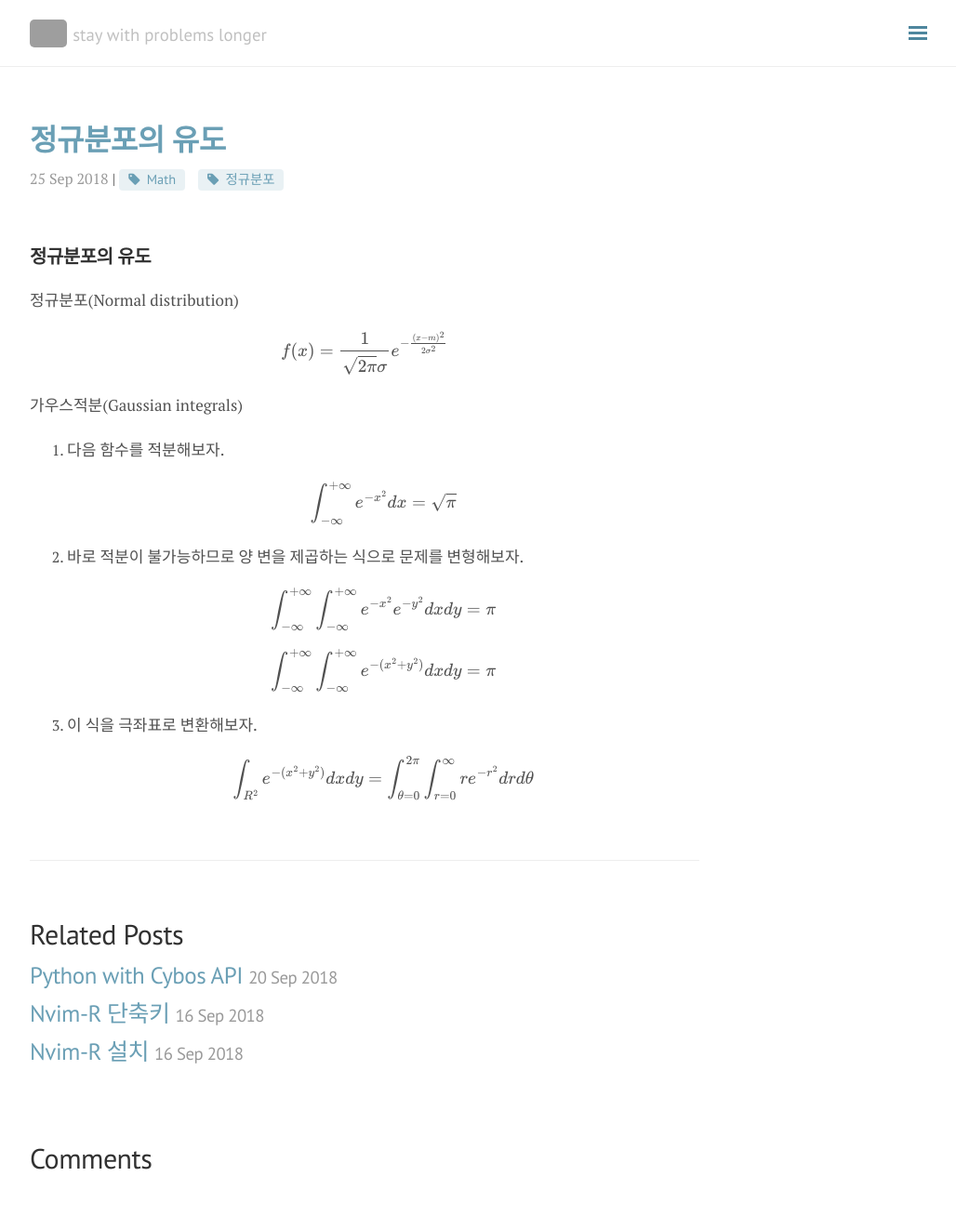
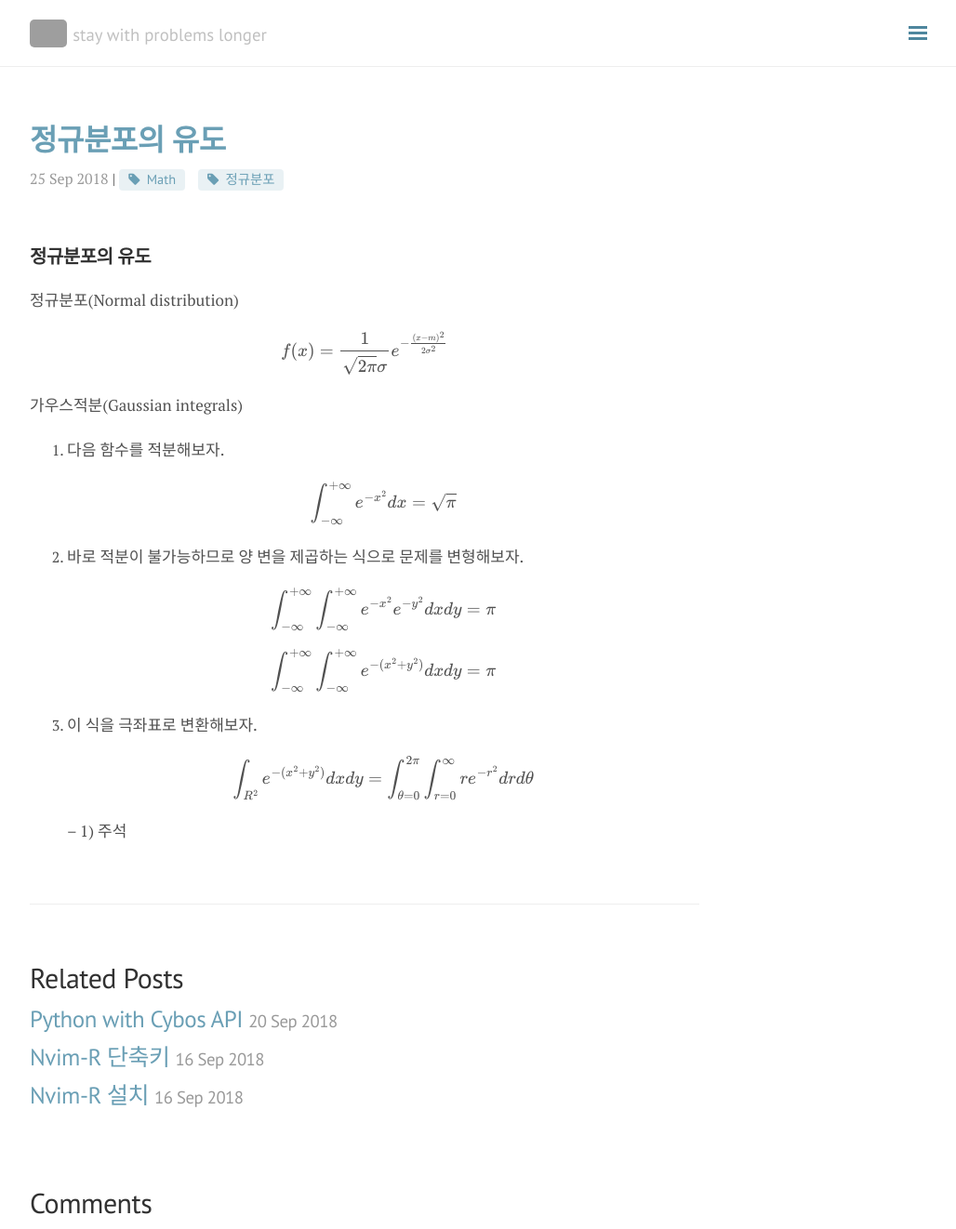
Before and after one commit to seokhoonj/seokhoonj.github.io, a Jekyll site: the page built from _posts/Math/2018-09-25-Math-normal_distribution.md, in a window 1280 px wide and 1322 px high. Shown: the whole window at 93% size, without its empty margins (248-1276 px from the left). Built offline with Jekyll 4.4.1, drawn with Linux system fonts in a browser that asks for light colours; nearby versions of some CDN libraries; formulas are drawn with MathJax 3; comment, search, counter and statistics services are not loaded; grey boxes are pictures that could not be loaded.

Commit message:
add _posts

```diff
--- a/_posts/Math/2018-09-25-Math-normal_distribution.md
+++ b/_posts/Math/2018-09-25-Math-normal_distribution.md
@@ -22,4 +22,4 @@
 \\( \int\_{-\infty}^{+\infty}\int\_{-\infty}^{+\infty} e^{-(x^2+y^2)} dx dy = \pi \\)
 
 3. 이 식을 극좌표로 변환해보자.
-\\( \int\_{R^2}^{} e^{-(x^2+y^2)} dx dy = \int\_{\theta=0}^{2\pi}\int\_{r=0}^{\infty} re^{-r^2} dr d\theta \\)
+\\( \int\_{R^2}^{} e^{-(x^2+y^2)} dx dy = \int\_{\theta=0}^{2\pi}\int\_{r=0}^{\infty} re^{-r^2} dr d\theta \\) -- 1) 주석
```
